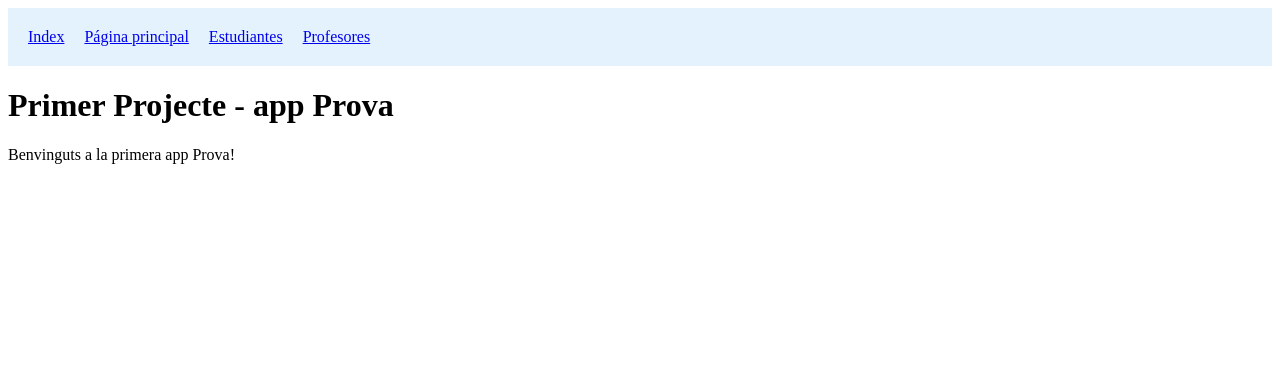
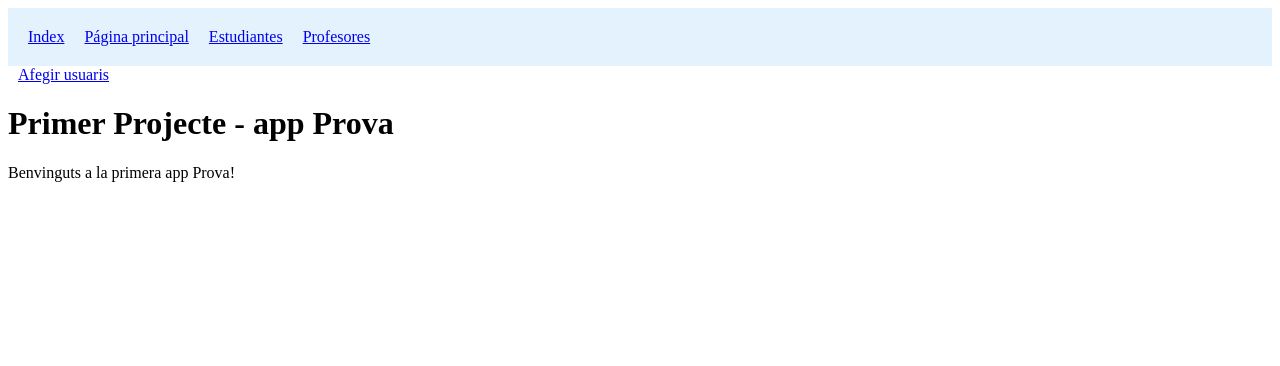
Before and after one commit to Miilenna/django_milena, a Django app: page /centre/ in a window 1280 px wide. Shown: the top 366 px of the page. Run offline with Django 5.2, Linux system fonts and the light colour scheme; parts of the project's set-up code (start-up, migrations or seed data) failed here and were passed over.

Commit message:
afegir usuaris enllaç

```diff
--- a/ACTIVITAT_13/TIC_BCN_MVA/templates/index.html
+++ b/ACTIVITAT_13/TIC_BCN_MVA/templates/index.html
@@ -8,6 +8,7 @@
 </head>
 <body>
 {% include "head/header.html" %}
+    <a href="{% url 'user_form' %}">Afegir usuaris</a>
     <h1>Primer Projecte - app Prova</h1>
     <p>Benvinguts a la primera app Prova!</p>
     {% block content %}
```
